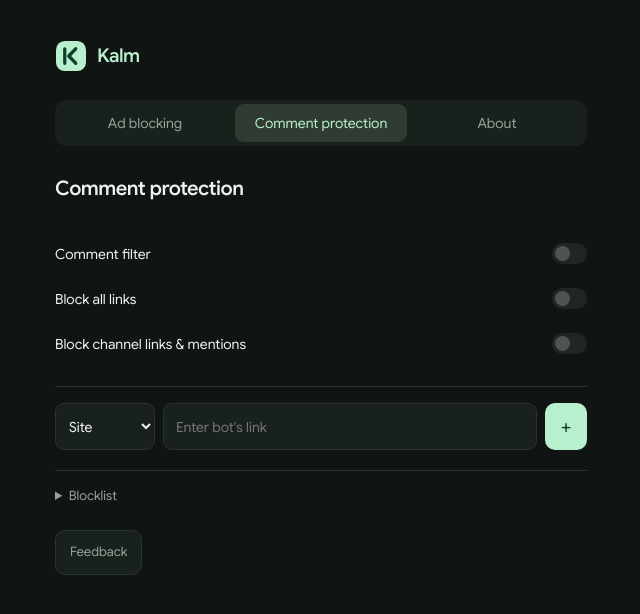
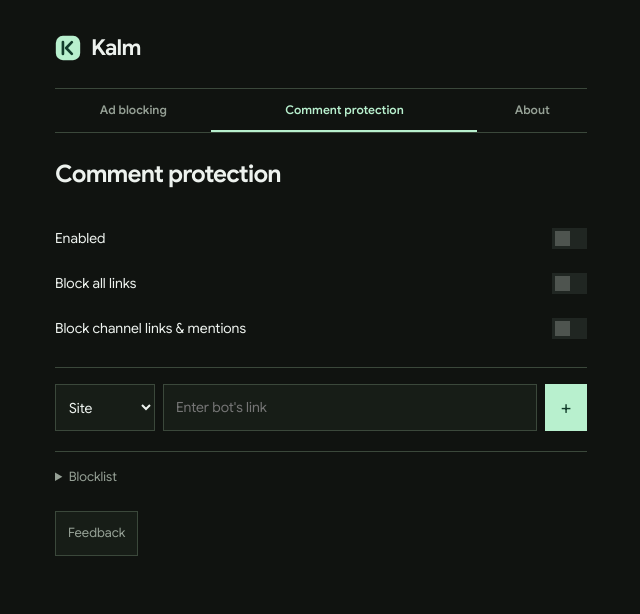
Before and after one commit to userduser/kalm, a website with bundled scripts: page src/ui/options.html in a window 1280 px wide. Both pictures are taken after a click on the tab "Comment protection". Shown: the whole page, without its empty margins (319-959 px from the left). Built offline with nearby package versions, Linux system fonts and the light colour scheme.

Commit message:
Flatten the interface and use green request counters

```diff
--- a/src/ui/api.mjs
+++ b/src/ui/api.mjs
@@ -103,6 +103,7 @@
 export function renderMode(input, output, value) {
   input.value = String(value);
   input.setAttribute('aria-valuetext', levels[value]);
+  input.style.setProperty('--progress', `${(value / 3) * 100}%`);
   output.textContent = levels[value];
   input.parentElement
     .querySelectorAll('.ticks span')
--- a/src/ui/options.html
+++ b/src/ui/options.html
@@ -42,15 +42,14 @@
         <p class="muted" id="target-label"></p>
         <div class="stack">
           <button class="button row" id="picker">
-            <span>Create a custom filter</span
-            ><span class="chevron" aria-hidden="true">↗</span></button
+            <span>Create filter</span><span class="chevron" aria-hidden="true">↗</span></button
           ><button class="button row" id="zapper">
-            <span>Remove an element</span><span class="chevron" aria-hidden="true">↗</span>
+            <span>Remove element</span><span class="chevron" aria-hidden="true">↗</span>
           </button>
         </div>
         <div class="section">
           <label class="switch row"
-            ><span>Show blocked requests in toolbar</span
+            ><span>Toolbar counter</span
             ><input id="show-count" type="checkbox" role="switch" disabled /></label
           ><small id="count-note" hidden>Unavailable in this browser.</small>
         </div>
@@ -74,8 +73,7 @@
           </div>
         </div>
         <button class="setup row" id="lists">
-          <span>Filter lists & advanced filters</span
-          ><span class="chevron" aria-hidden="true">↗</span>
+          <span>Filter lists</span><span class="chevron" aria-hidden="true">↗</span>
         </button>
         <button class="button feedback" data-feedback="ads">Feedback</button>
       </section>
@@ -83,8 +81,13 @@
         <h1>Comment protection</h1>
         <div class="section">
           <label class="switch row toggle-row"
-            ><span>Comment filter</span
-            ><input id="enabled" type="checkbox" role="switch" disabled /></label
+            ><span>Enabled</span
+            ><input
+              id="enabled"
+              type="checkbox"
+              role="switch"
+              aria-label="Comment protection"
+              disabled /></label
           ><label class="switch row toggle-row"
             ><span>Block all links</span
             ><input id="all-links" type="checkbox" role="switch" disabled /></label
--- a/src/ui/popup.mjs
+++ b/src/ui/popup.mjs
@@ -32,7 +32,7 @@
   try {
     await store.writeEnabled(input.checked);
     await client.reloadYoutube(tab);
-    status('Saved');
+    status('');
   } catch (error) {
     input.checked = !input.checked;
     status(error.message, true);
--- a/src/ui/theme.css
+++ b/src/ui/theme.css
@@ -11,12 +11,12 @@
     14px/1.45 'Google Sans',
     system-ui,
     sans-serif;
-  background: #101412;
+  background: #101310;
   color: #edf2ee;
-  --muted: #94a29a;
-  --line: #29342d;
+  --muted: #95a095;
+  --line: #3b483b;
   --green: #b8f0ce;
-  --surface: #19211c;
+  --surface: #171d17;
 }
 * {
   box-sizing: border-box;
@@ -60,12 +60,7 @@
   outline-offset: 4px;
 }
 button {
-  transition:
-    background 0.15s,
-    transform 0.15s;
-}
-button:active:not(:disabled) {
-  transform: scale(0.97);
+  transition: background 0.12s;
 }
 a {
   color: var(--green);
@@ -80,13 +75,13 @@
   margin: 0;
 }
 h1 {
-  font-size: 20px;
-  font-weight: 600;
-  letter-spacing: -0.5px;
+  font-size: 24px;
+  font-weight: 700;
+  letter-spacing: -0.8px;
 }
 h2 {
-  font-size: 16px;
-  font-weight: 500;
+  font-size: 14px;
+  font-weight: 700;
 }
 .muted,
 small {
@@ -99,15 +94,19 @@
   display: flex;
   gap: 10px;
   align-items: center;
+  color: inherit;
+}
+.brand:hover {
+  text-decoration: none;
 }
 .brand img {
-  width: 32px;
-  height: 32px;
+  width: 26px;
+  height: 26px;
 }
 .brand span {
-  font-size: 19px;
-  font-weight: 600;
-  letter-spacing: -0.6px;
+  font-size: 22px;
+  font-weight: 700;
+  letter-spacing: -0.8px;
 }
 .row {
   display: flex;
@@ -116,7 +115,7 @@
   gap: 12px;
 }
 .section {
-  padding: 20px 0;
+  padding: 16px 0;
   border-bottom: 1px solid var(--line);
 }
 .section:last-child {
@@ -124,10 +123,11 @@
 }
 .icon {
   background: transparent;
-  border: 0;
-  border-radius: 9px;
-  width: 34px;
-  height: 34px;
+  border: 1px solid var(--line);
+  border-radius: 0;
+  width: 30px;
+  height: 30px;
+  flex-shrink: 0;
   font-size: 18px;
   color: var(--muted);
 }
@@ -150,7 +150,7 @@
   flex-shrink: 0;
   width: 35px;
   height: 21px;
-  border-radius: 15px;
+  border-radius: 0;
   background: #39443d;
   position: relative;
   margin: 0;
@@ -162,7 +162,7 @@
   position: absolute;
   width: 15px;
   height: 15px;
-  border-radius: 50%;
+  border-radius: 0;
   top: 3px;
   left: 3px;
   background: #abb6af;
@@ -179,11 +179,44 @@
   cursor: default;
 }
 .range {
+  appearance: none;
   width: 100%;
-  accent-color: var(--green);
   height: 24px;
+  background: transparent;
   cursor: pointer;
-  margin: 15px 0 6px;
+  margin: 10px 0 6px;
+}
+.range::-webkit-slider-runnable-track {
+  height: 3px;
+  background: linear-gradient(
+    to right,
+    var(--green) 0% var(--progress, 66.67%),
+    var(--line) var(--progress, 66.67%) 100%
+  );
+}
+.range::-webkit-slider-thumb {
+  appearance: none;
+  width: 12px;
+  height: 17px;
+  margin-top: -7px;
+  border: 1px solid #101310;
+  border-radius: 0;
+  background: var(--green);
+}
+.range::-moz-range-track {
+  height: 3px;
+  background: var(--line);
+}
+.range::-moz-range-progress {
+  height: 3px;
+  background: var(--green);
+}
+.range::-moz-range-thumb {
+  width: 12px;
+  height: 17px;
+  border: 1px solid #101310;
+  border-radius: 0;
+  background: var(--green);
 }
 .ticks {
   display: flex;
@@ -195,17 +228,26 @@
   color: var(--green);
 }
 .mode {
-  font-size: 13px;
+  font-size: 12px;
+  font-weight: 600;
+  text-transform: uppercase;
   color: var(--green);
-  border: 1px solid #365441;
-  padding: 3px 9px;
-  border-radius: 20px;
+}
+.sr-only {
+  position: absolute;
+  width: 1px;
+  height: 1px;
+  padding: 0;
+  margin: -1px;
+  overflow: hidden;
+  clip-path: inset(50%);
+  white-space: nowrap;
 }
 .button {
   background: var(--surface);
   border: 1px solid var(--line);
-  border-radius: 10px;
-  padding: 12px 14px;
+  border-radius: 0;
+  padding: 12px;
   text-align: left;
 }
 .button:hover {
@@ -231,10 +273,10 @@
 }
 .popup {
   width: 320px;
-  padding: 18px 20px 12px;
+  padding: 16px 18px;
 }
 .popup header {
-  padding-bottom: 18px;
+  padding-bottom: 14px;
   border-bottom: 1px solid var(--line);
 }
 .hostname {
@@ -245,7 +287,10 @@
   max-width: 170px;
 }
 .popup .section {
-  padding: 17px 0;
+  padding: 14px 0;
+}
+.popup .switch span {
+  font-weight: 700;
 }
 .setup {
   padding: 0;
@@ -260,43 +305,22 @@
 .chevron {
   color: var(--muted);
 }
-.comment-row {
-  display: flex;
-  gap: 10px;
-  align-items: center;
-}
-.popup footer {
-  display: flex;
-  justify-content: flex-end;
-  align-items: center;
-  margin-top: 10px;
-  font-size: 11px;
-  color: var(--muted);
-}
-.popup footer a {
-  color: var(--muted);
-}
 .popup .donate {
   display: flex;
   align-items: center;
   justify-content: center;
   gap: 10px;
   padding: 11px 14px;
-  border-radius: 10px;
+  border-radius: 0;
   background: var(--green);
   color: #123c2b;
   font-size: 14px;
-  font-weight: 600;
-  transition:
-    background 0.15s,
-    transform 0.15s;
+  font-weight: 700;
+  transition: background 0.12s;
 }
 .popup .donate:hover {
   background: #d1f9e0;
   text-decoration: none;
-}
-.popup .donate:active {
-  transform: scale(0.98);
 }
 .popup .donate svg {
   width: 24px;
@@ -313,38 +337,39 @@
   font-size: 11px;
   font-weight: 400;
 }
-.popup .status:empty {
+.status:empty {
   display: none;
 }
 .page {
   max-width: 580px;
-  padding: 40px 24px;
+  padding: 32px 24px;
   margin: auto;
 }
 .page header {
   display: flex;
   align-items: center;
   justify-content: space-between;
-  margin-bottom: 28px;
+  margin-bottom: 24px;
 }
 .nav {
-  display: flex;
-  gap: 4px;
-  background: var(--surface);
-  padding: 4px;
-  border-radius: 12px;
-  margin-bottom: 28px;
+  display: grid;
+  grid-template-columns: 1fr 1.7fr 0.7fr;
+  border-block: 1px solid var(--line);
+  margin-bottom: 24px;
 }
 .nav button {
-  flex: 1;
+  min-width: 0;
   border: 0;
-  padding: 9px;
-  border-radius: 9px;
+  padding: 12px 6px;
+  border-bottom: 2px solid transparent;
+  border-radius: 0;
+  font-size: 12px;
+  font-weight: 600;
   background: transparent;
   color: var(--muted);
 }
 .nav button[aria-selected='true'] {
-  background: #303c33;
+  border-bottom-color: var(--green);
   color: var(--green);
 }
 .pane[hidden] {
@@ -380,7 +405,7 @@
   background: var(--surface);
   border: 1px solid var(--line);
   color: inherit;
-  border-radius: 9px;
+  border-radius: 0;
   padding: 11px 12px;
 }
 input[type='text'] {
@@ -417,6 +442,10 @@
 }
 summary:hover {
   color: var(--green);
+}
+#rule-count {
+  color: var(--green);
+  font-variant-numeric: tabular-nums;
 }
 ul {
   list-style: none;
```
Also changed, not shown: THIRD_PARTY_NOTICES.md (+2 -0 lines), docs/MAINTAINING.md (+6 -1 lines), docs/TESTING.md (+12 -0 lines), src/background.mjs (added, +7 -0 lines), src/ui/badge.mjs (added, +13 -0 lines), src/ui/popup.html (+7 -12 lines), test/badge.test.cjs (added, +40 -0 lines), test/packages.test.cjs (+7 -1 lines), tools/build.mjs (+13 -1 lines), CHANGELOG.md.
